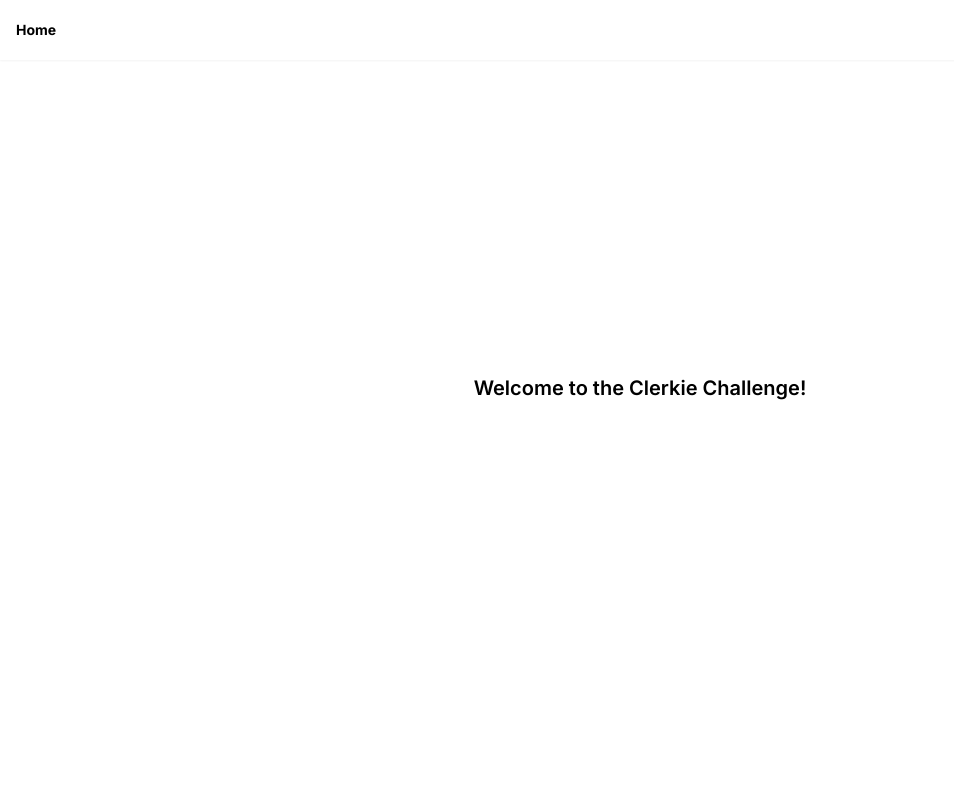
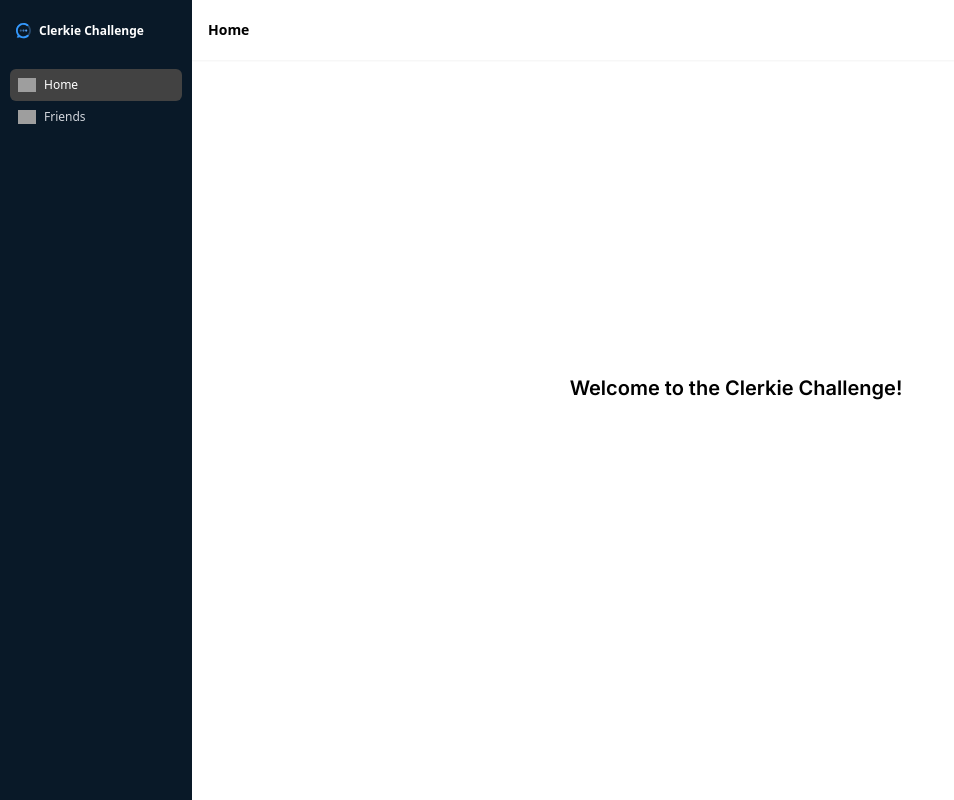
Before and after one commit to nabonitasen/nextjs, a Next.js app: page / in a window 1280 px wide. Shown: the whole page, without its empty margins (0-954 px from the left). Built offline with nearby package versions, Linux system fonts and the light colour scheme; grey boxes are pictures that could not be loaded.

Commit message:
add back navigation

```diff
--- a/app/layout.tsx
+++ b/app/layout.tsx
@@ -1,6 +1,7 @@
 import type { Metadata } from "next";
 import { Inter } from "next/font/google";
 import "./globals.css";
+import SideNav from '@/app/ui/dashboard/sidenav';
 
 const inter = Inter({ subsets: ["latin"] });
 
@@ -15,8 +16,11 @@ export default function RootLayout({
   children: React.ReactNode;
 }>) {
   return (
-    <html lang="en">
-      <body className={inter.className}>{children}</body>
-    </html>
+    <div className="flex h-screen flex-col md:flex-row md:overflow-hidden">
+      <div className="w-full flex-none md:w-48">
+        <SideNav />
+      </div>
+      <div className="flex-grow md:overflow-y-auto">{children}</div>
+    </div>
   );
 }
--- a/app/ui/dashboard/nav-links.tsx
+++ b/app/ui/dashboard/nav-links.tsx
@@ -19,15 +19,15 @@ export default function NavLinks() {
         let className = 'flex h-[32px] items-center justify-start gap-2 rounded-md p-2 text-xs font-medium transition-colors w-full';
 
         if (isActive) {
-          className += ' bg-[424242] text-white';
+          className += ' bg-[#424242] text-white';
         } else {
-          className += ' bg-[#091928] text-white';
+          className += ' text-gray-300 hover:bg-[#2C3E50] hover:text-white';
         }
 
         return (
-          <Link key={link.name} href={link.href}>
+          <Link key={link.name} href={link.href} legacyBehavior>
             <div className={className}>
-              <Image src={link.icon} alt={`${link.name} icon`} width={18} height={18} />
+              <Image src={link.icon} alt={`${link.name} icon`} width={18} height={18} priority />
               <span>{link.name}</span>
             </div>
           </Link>
```
